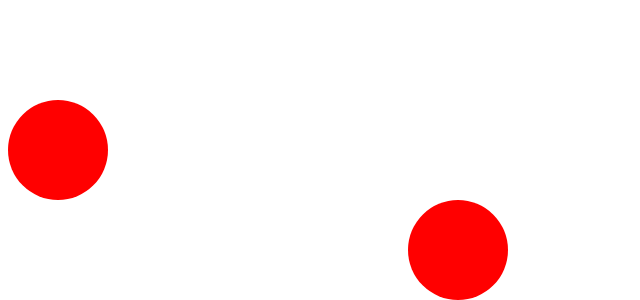
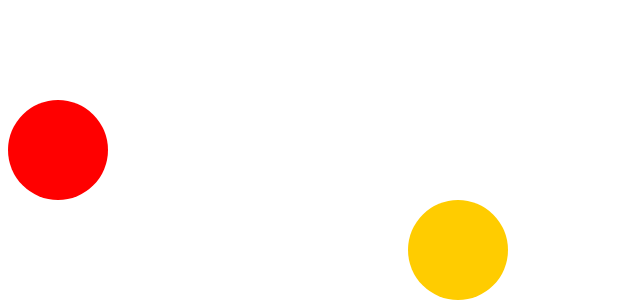
Before and after one commit to feelgreatfoodie/slledru.github.io, a plain HTML site: page test.html in a window 1280 px wide. Shown: the part 708-1008 px from the top of the page, without its empty margins (0-640 px from the left). Drawn offline with Linux system fonts and the light colour scheme.

Commit message:
Update test.html

```diff
--- a/test.html
+++ b/test.html
@@ -29,7 +29,7 @@ div {
     left: 0px;
 }
 #sideCircle {
-    background: #f00;
+    background: #fc0;
     border-radius: 50%;
     animation: mymoveSide 2s infinite;
 }
```
